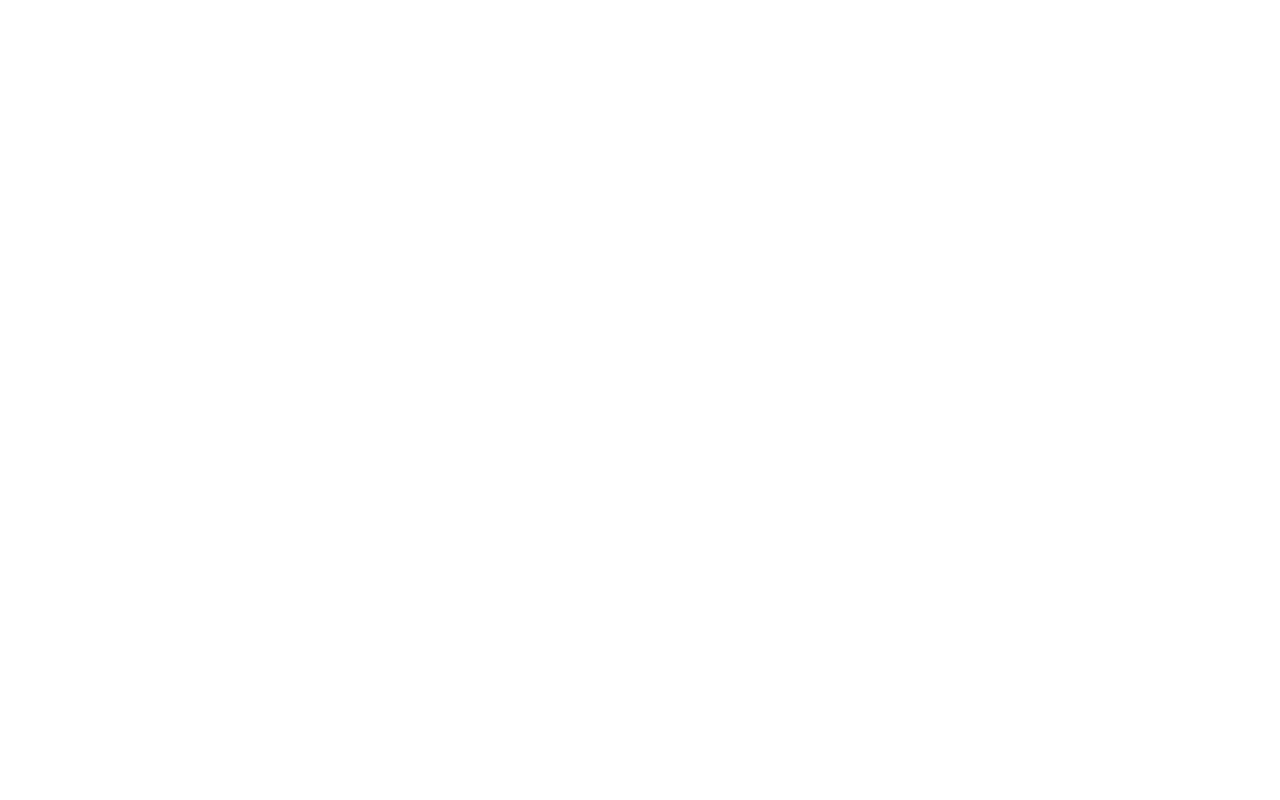
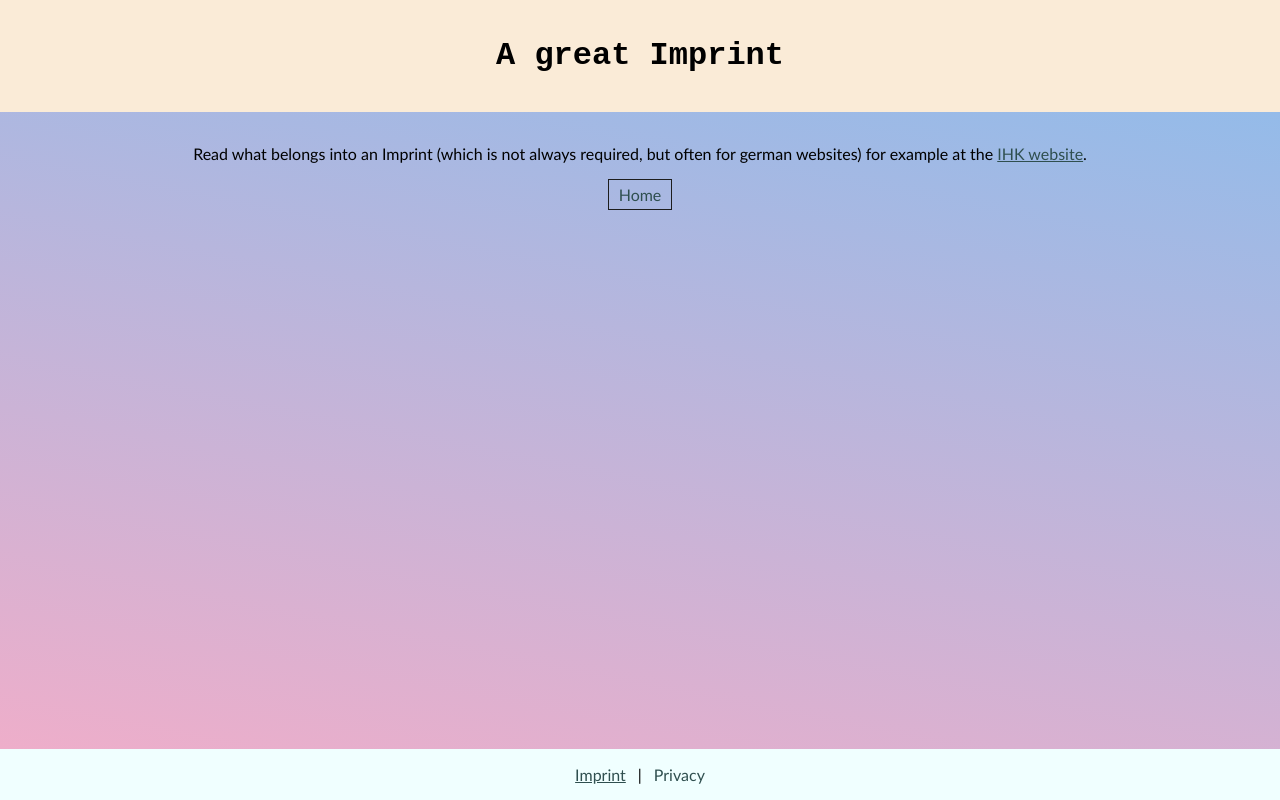
Before and after one commit to adriankast/pages-hosting-template, a plain HTML site: page imprint.html in a window 1280 px wide. Drawn offline with Linux system fonts and the light colour scheme.

Commit message:
add legal pages, further styling

```diff
--- a/imprint.html
+++ b/imprint.html
@@ -0,0 +1,32 @@
+<!DOCTYPE html>
+<html lang="en">
+  <head>
+    <meta charset="utf-8" />
+    <meta name="viewport" content="width=device-width, initial-scale=1" />
+    <title>My GitHub pages imprint</title>
+
+    <link rel="stylesheet" href="style.css" />
+    <link rel="icon" href="https://fav.farm/⚖" />
+  </head>
+  <body>
+    <header><h1>A great Imprint</h1></header>
+    <main>
+      <p>
+        Read what belongs into an Imprint (which is not always required, but
+        often for german websites) for example at the
+        <a
+          href="https://www.ihk-muenchen.de/de/Service/Recht-und-Steuern/Internetrecht/Impressum-im-Internet/"
+          >IHK website</a
+        >.
+      </p>
+      <a href="/index.html"><div role="button">Home</div></a>
+    </main>
+    <footer>
+      <div class="legalLinkContainer">
+        <div><a href="#" class="current">Imprint</a></div>
+        |
+        <div><a href="/privacy.html">Privacy</a></div>
+      </div>
+    </footer>
+  </body>
+</html>
--- a/style.css
+++ b/style.css
@@ -66,10 +66,17 @@ main > div {
 footer {
   background-color: azure;
 }
+footer a {
+  text-decoration: none;
+}
 .legalLinkContainer {
   display: flex;
   justify-content: center;
   gap: 12px;
+}
+a.current,
+footer a:hover {
+  text-decoration: underline;
 }
 
 a {
```
Also changed, not shown: index.html (+13 -6 lines), privacy.html (+30 -0 lines).
